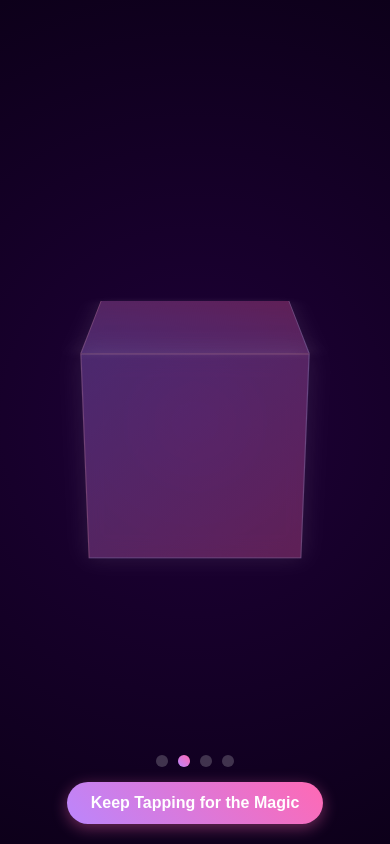
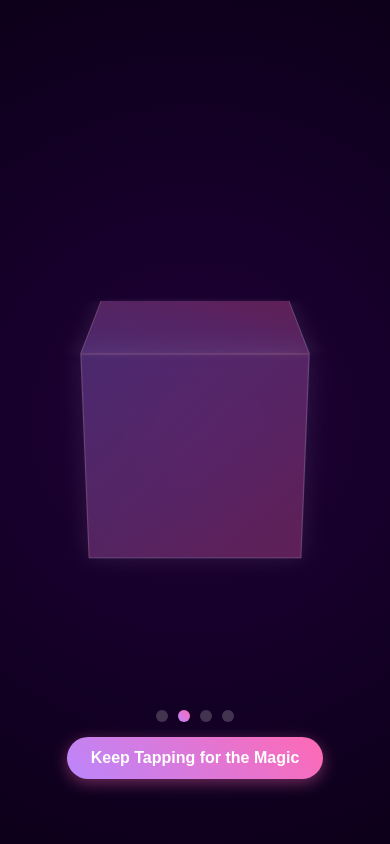
Before and after one commit to adityasharma0131/3D-Box-Model, a plain HTML site: page index.html in a window 390 px wide. Drawn offline with Linux system fonts and the light colour scheme.

Commit message:
responsive

```diff
--- a/index.html
+++ b/index.html
@@ -88,7 +88,7 @@
 
       .bottom-ui {
         position: absolute;
-        bottom: 20px;
+        bottom: 65px;
         left: 0;
         width: 100%;
         display: flex;
```
